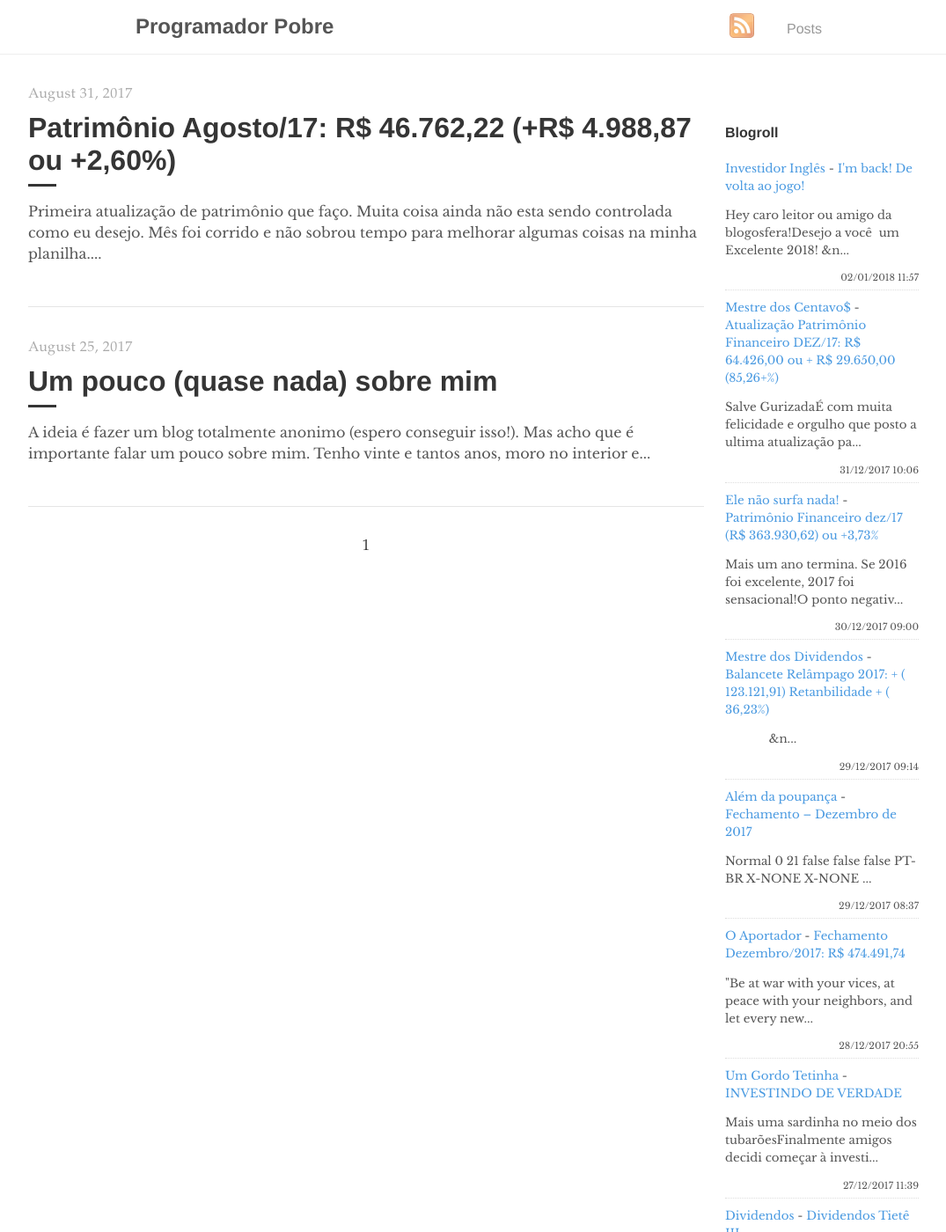
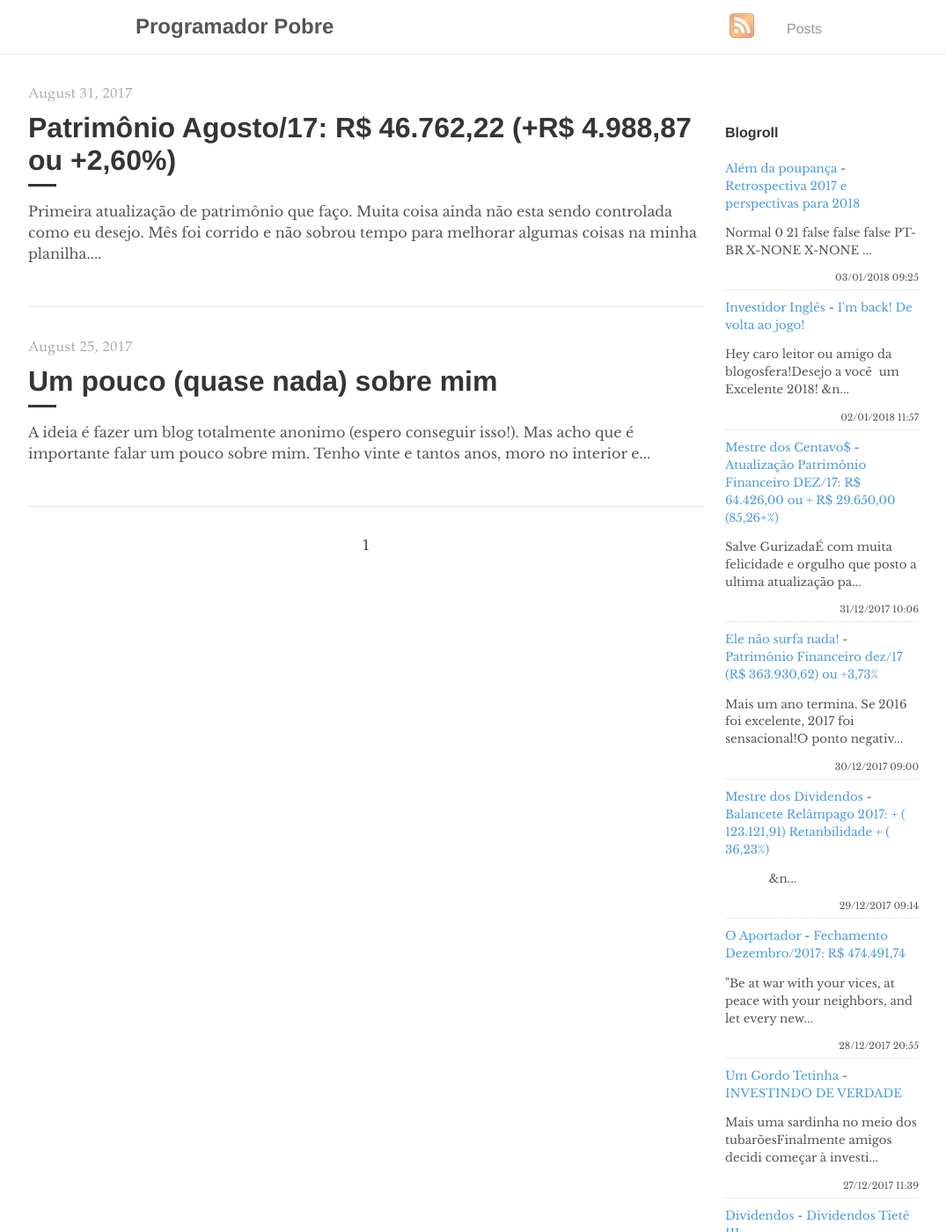
Before and after one commit to programadorpobre/programadorpobre.github.io, a Jekyll site: the page built from index.html, in a window 1280 px wide and 1400 px high. Shown: the whole window at 88% size, without its empty margins (96-1171 px from the left). Built offline with Jekyll 4.4.1, drawn with Linux system fonts in a browser that asks for light colours; the list of posts is cut into pages by our own code; comment, search, counter and statistics services are not loaded.

Commit message:
[ci skip] travis #151

```diff
--- a/_includes/feed-entries.html
+++ b/_includes/feed-entries.html
@@ -1,3 +1,8 @@
+<div class="feed-entry">
+    <a class="feed-entry-site-name" href="http://alemdapoupanca.blogspot.com/">Além da poupança</a> - <a class="feed-entry-title" href="http://alemdapoupanca.blogspot.com/2018/01/retrospectiva-2017-e-perspectivas-para.html">Retrospectiva 2017 e perspectivas para 2018</a>
+    <p class="feed-entry-summary">       Normal  0      21      false  false  false    PT-BR  X-NONE  X-NONE      ...</p>
+    <time datetime="2018-01-03T09:25:00.001-02:00">03/01/2018 09:25</time>
+</div>
 <div class="feed-entry">
     <a class="feed-entry-site-name" href="http://www.investidoringles.com/">Investidor Inglês</a> - <a class="feed-entry-title" href="http://www.investidoringles.com/2018/01/filme-john-wick-de-volta-ao-jogo.html">I'm back!  De volta ao jogo!</a>
     <p class="feed-entry-summary">Hey caro leitor ou amigo da blogosfera!Desejo a você &nbsp;um Excelente 2018! &n...</p>
@@ -19,11 +24,6 @@
     <time datetime="2017-12-29T09:14:00.000-08:00">29/12/2017 09:14</time>
 </div>
 <div class="feed-entry">
-    <a class="feed-entry-site-name" href="http://alemdapoupanca.blogspot.com/">Além da poupança</a> - <a class="feed-entry-title" href="http://alemdapoupanca.blogspot.com/2017/12/fechamento-dezembro-de-2017.html">Fechamento – Dezembro de 2017</a>
-    <p class="feed-entry-summary">         Normal  0      21      false  false  false    PT-BR  X-NONE  X-NONE    ...</p>
-    <time datetime="2017-12-29T08:37:00.001-02:00">29/12/2017 08:37</time>
-</div>
-<div class="feed-entry">
     <a class="feed-entry-site-name" href="http://oaportadorfinanceiro.blogspot.com/">O Aportador</a> - <a class="feed-entry-title" href="http://oaportadorfinanceiro.blogspot.com/2017/12/fechamento-dezembro2017-r-47449174.html">Fechamento Dezembro/2017: R$ 474.491,74</a>
     <p class="feed-entry-summary">"Be at war with your vices, at peace with your neighbors,&nbsp;and let every new...</p>
     <time datetime="2017-12-28T20:55:00.002-02:00">28/12/2017 20:55</time>
```
